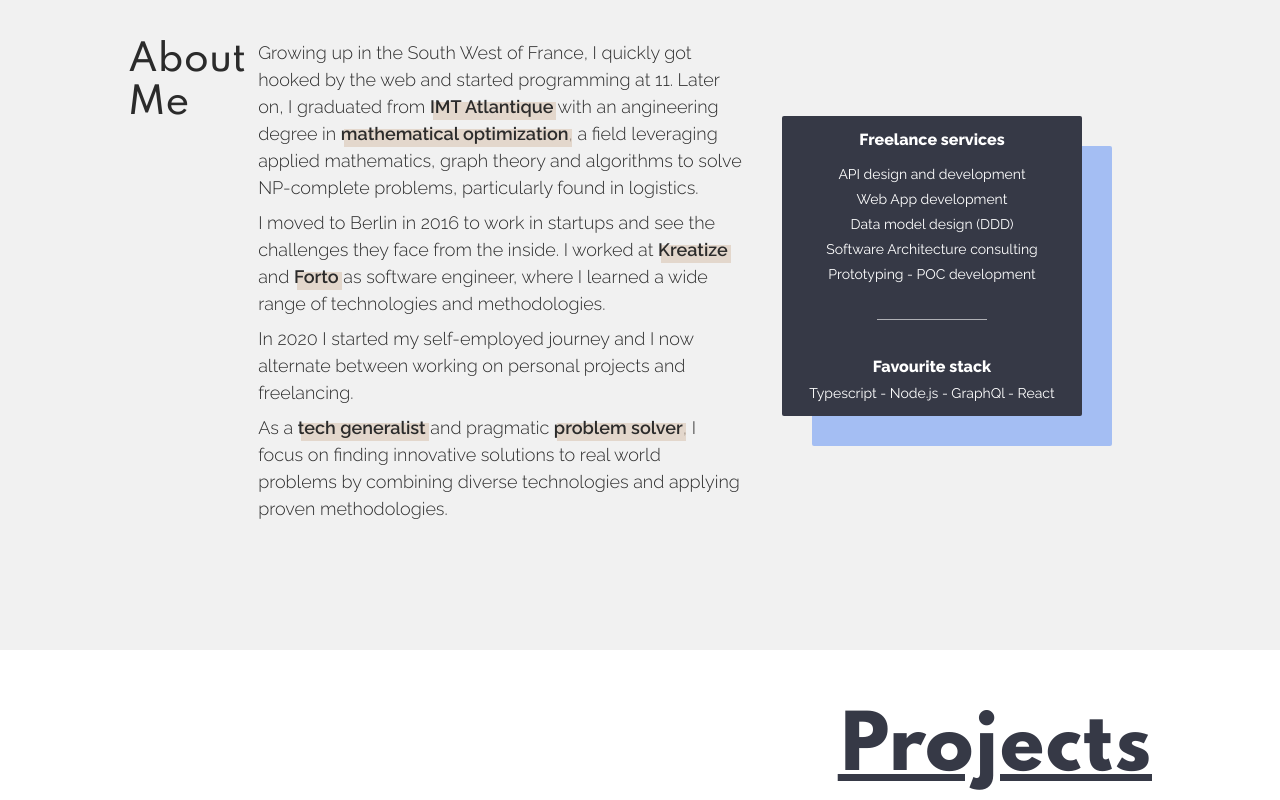
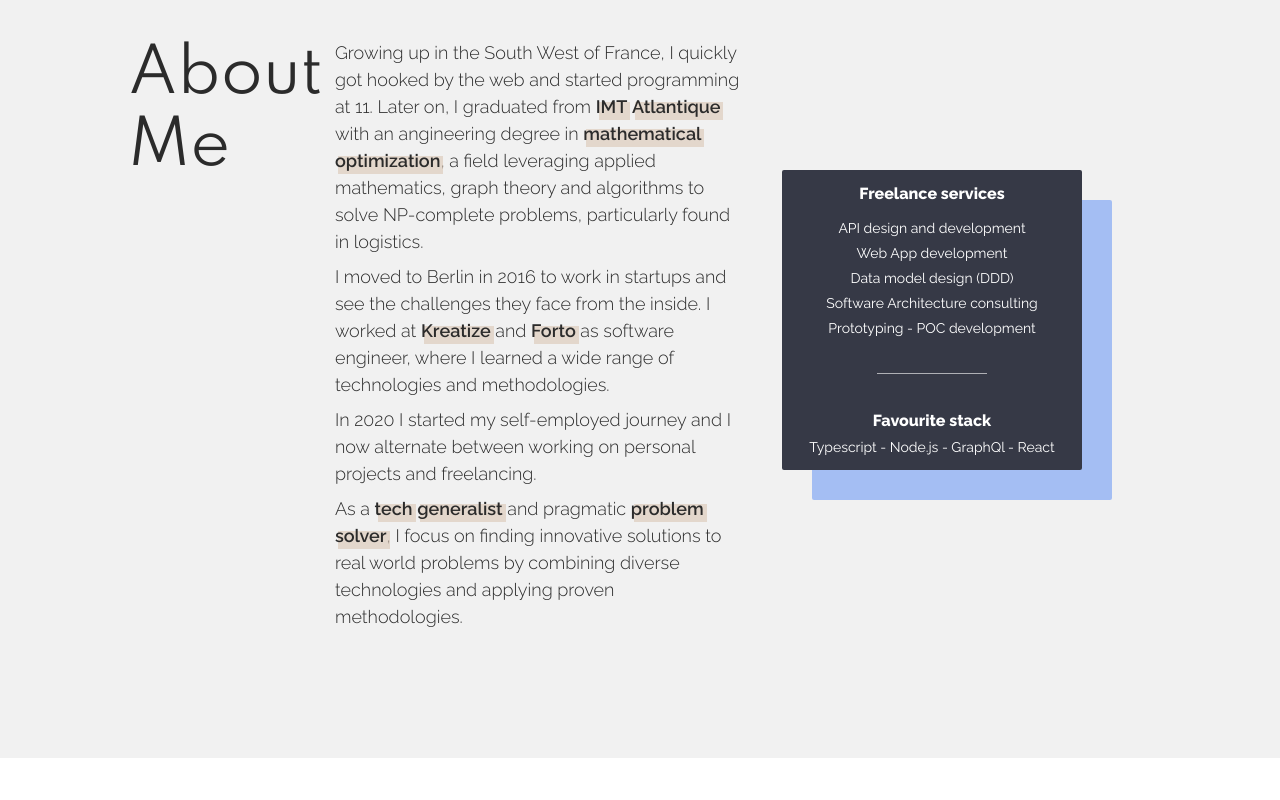
Before and after one commit to Layvier/personal_website, a Gatsby site: page / in a window 1280 px wide. Shown: the part 460-1260 px from the top of the page. Built offline with nearby package versions, Linux system fonts and the light colour scheme; Gatsby itself is replaced by a stand-in of ours.

Commit message:
unify section titles styling + fix underlined in about me

```diff
--- a/src/components/sections/AboutMeSection.tsx
+++ b/src/components/sections/AboutMeSection.tsx
@@ -102,15 +102,17 @@ export const AboutMeSection: React.FC<{}> = () => {
         </Flex>
       </Flex>
       <Flex pt={24} pb={20} direction={{ base: 'column', lg: 'row' }}>
-        <Heading mr={3} fontWeight={500}>
+        <Heading mr={3} fontWeight={400} fontSize="6xl">
           About Me
         </Heading>
         <Stack direction="column" fontWeight={300} fontSize="lg">
           <Text>
             Growing up in the South West of France, I quickly got hooked by the web and started programming at 11. Later
-            on, I graduated from <Underlined fontWeight={600}>IMT Atlantique</Underlined> with an angineering degree in{' '}
-            <Underlined fontWeight={600}>mathematical optimization</Underlined>, a field leveraging applied mathematics,
-            graph theory and algorithms to solve NP-complete problems, particularly found in logistics.
+            on, I graduated from <Underlined fontWeight={600}>IMT</Underlined>{' '}
+            <Underlined fontWeight={600}>Atlantique</Underlined> with an angineering degree in{' '}
+            <Underlined fontWeight={600}>mathematical</Underlined>{' '}
+            <Underlined fontWeight={600}>optimization</Underlined>, a field leveraging applied mathematics, graph theory
+            and algorithms to solve NP-complete problems, particularly found in logistics.
           </Text>
           <Text>
             I moved to Berlin in 2016 to work in startups and see the challenges they face from the inside. I worked at{' '}
@@ -123,9 +125,10 @@ export const AboutMeSection: React.FC<{}> = () => {
           </Text>
 
           <Text>
-            As a <Underlined fontWeight={600}>tech generalist</Underlined> and pragmatic{' '}
-            <Underlined fontWeight={600}>problem solver</Underlined>, I focus on finding innovative solutions to real
-            world problems by combining diverse technologies and applying proven methodologies.
+            As a <Underlined fontWeight={600}>tech</Underlined> <Underlined fontWeight={600}>generalist</Underlined> and
+            pragmatic <Underlined fontWeight={600}>problem</Underlined> <Underlined fontWeight={600}>solver</Underlined>
+            , I focus on finding innovative solutions to real world problems by combining diverse technologies and
+            applying proven methodologies.
           </Text>
         </Stack>
 
--- a/src/components/sections/ProjectsSection.tsx
+++ b/src/components/sections/ProjectsSection.tsx
@@ -13,7 +13,7 @@ export const ProjectsSection: React.FC<{}> = () => {
   return (
     <Section sectionId={SectionIds.projects} bgColor="gray.50" py={10}>
       <Flex direction="row-reverse" py={4}>
-        <Heading fontSize="7xl" fontWeight={800} color="onyx" textDecor="underline">
+        <Heading fontWeight={400} fontSize="7xl" color="onyx">
           Projects
         </Heading>
       </Flex>
--- a/src/components/sections/SkillsSection.tsx
+++ b/src/components/sections/SkillsSection.tsx
@@ -243,7 +243,7 @@ export const SkillsSection: React.FC<{}> = () => {
   return (
     <Section sectionId="section3" minH="100vh" bgColor="onyx">
       <Center mt={20}>
-        <Heading fontSize="7xl" fontWeight={800} color="white">
+        <Heading fontWeight={400} fontSize="7xl" color="white">
           Skills
         </Heading>
       </Center>
--- a/src/components/sections/WorkExperienceSection.tsx
+++ b/src/components/sections/WorkExperienceSection.tsx
@@ -68,7 +68,7 @@ export const WorkExperienceSection: React.FC<{}> = () => {
         <Heading color="gray.150" fontWeight={400} fontSize="7xl">
           Previously
         </Heading>
-        <Divider borderWidth={2} borderColor="gray.150" opacity={1} mt={2} />
+        {/* <Divider borderWidth={2} borderColor="gray.150" opacity={1} mt={2} /> */}
       </Flex>
       <Stack spacing={16} zIndex={2}>
         {workExperiences.map(workExperience => (
```
